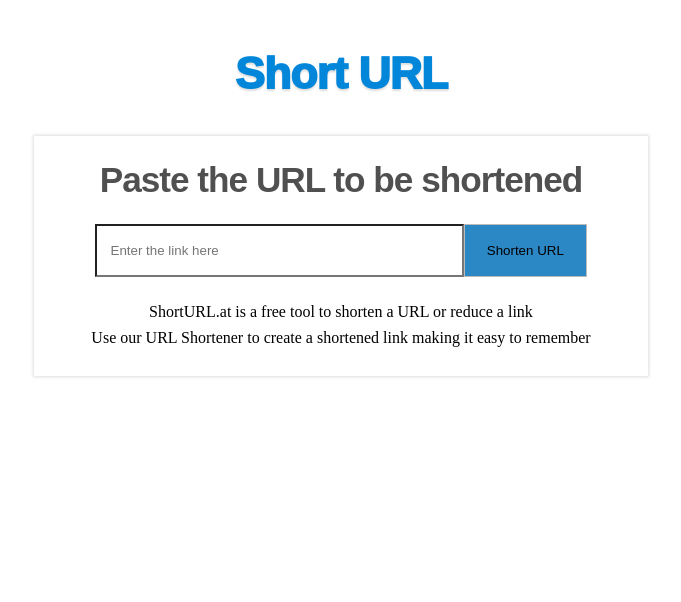
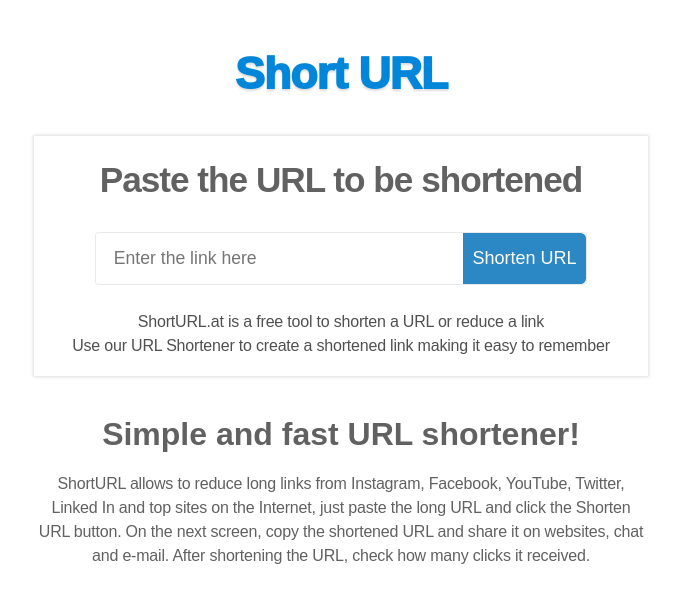
Before and after one commit to pacifiquem/url_shortner, a React (Create React App) app in the folder client/: page / in a window 1280 px wide. Shown: the top 602 px of the page, without its empty margins (299-980 px from the left). Built offline with nearby package versions, Linux system fonts and the light colour scheme.

Commit message:
modified body content

```diff
--- a/client/src/assets/styles/style.css
+++ b/client/src/assets/styles/style.css
@@ -40,16 +40,17 @@
     text-align: center;
     letter-spacing: -1px;
     font: 900 2.2em asap,arial;
-    color: #505050;
+    color: #616161;
 }
 
 .input {
     display: flex;
-    background-color: black;
     height: 22%;
     width: 80%;
     gap: 0;
-    margin: 0 auto;
+    margin: .5em auto 0;
+    border: 1px solid #e9e9e9;
+    border-radius: .2em;
 }
 
 .input input {
@@ -57,21 +58,61 @@
     padding: 1em;
     border-top-right-radius: 0;
     border-bottom-right-radius: 0;
+    border-top-left-radius: .3em;
+    border-bottom-left-radius: .3em;
+    border: 1px solid #d4d4d4;
+    border: 0;
+    outline: none;
+    color: #505050;
+}
+
+.input input[placeholder] {
+    font-size: 1.1em;
 }
 
 .input button {
     width: 25%;
-    border: 1px solid #bbb;
     text-align: center;
     vertical-align: middle;
     background-color: #2c87c5;
     border-top-left-radius: 0;
     border-bottom-left-radius: 0;
+    border-top-right-radius: .3em;
+    border-bottom-right-radius: .3em;
     cursor: pointer;
+    border: 1px solid #e9e9e9;
+    border: 0;
+    color: white;
+    font-size: large;
+    font-weight: 500;
 }
 
 .footer-content {
     text-align: center;
-    margin: 1.4em auto;
+    margin: 1.6em auto;
     line-height: 1.6em;
+    font: 300 1em asap,arial;
+    color: #505050;
+    letter-spacing: -0.2px;
+    line-height: 1.5em;
 }
+
+.discription {
+    height: 25vh;
+    width: 48vw;
+    margin: 2.5em auto;
+    color: #616161;
+}
+
+.discription h2 {
+    text-align: center;
+    margin: 0 auto .6em;
+    font: 700 2em asap,arial;
+}
+
+.discription p {
+    text-align: center;
+    font: 300 1em asap,arial;
+    letter-spacing: -0.2px;
+    line-height: 1.5em;
+}
--- a/client/src/component/body.tsx
+++ b/client/src/component/body.tsx
@@ -17,6 +17,15 @@
                 <p>Use our URL Shortener to create a shortened link making it easy to remember</p>
             </div>
         </div>
+        <div className="discription">
+            <h2>Simple and fast URL shortener!</h2>
+            <div className="paragraphs">
+                <p> ShortURL allows to reduce long links from Instagram, Facebook, YouTube, Twitter, Linked In and top sites on
+                    the Internet, just paste the long URL and click the Shorten URL button. On the next screen, copy the
+                    shortened URL and share it on websites, chat and e-mail. After shortening the URL, check how many clicks it received.
+                </p>
+            </div>
+        </div>
     </>
     );
 }
```
